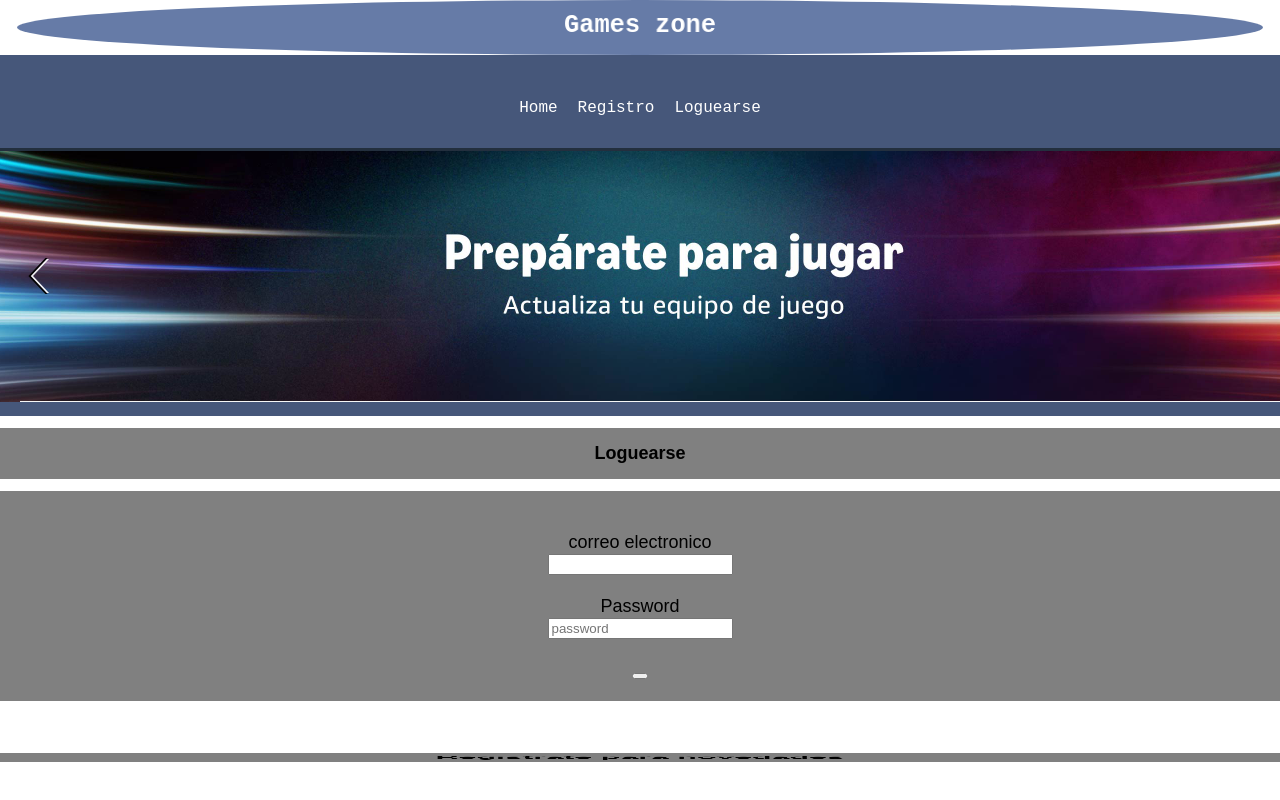
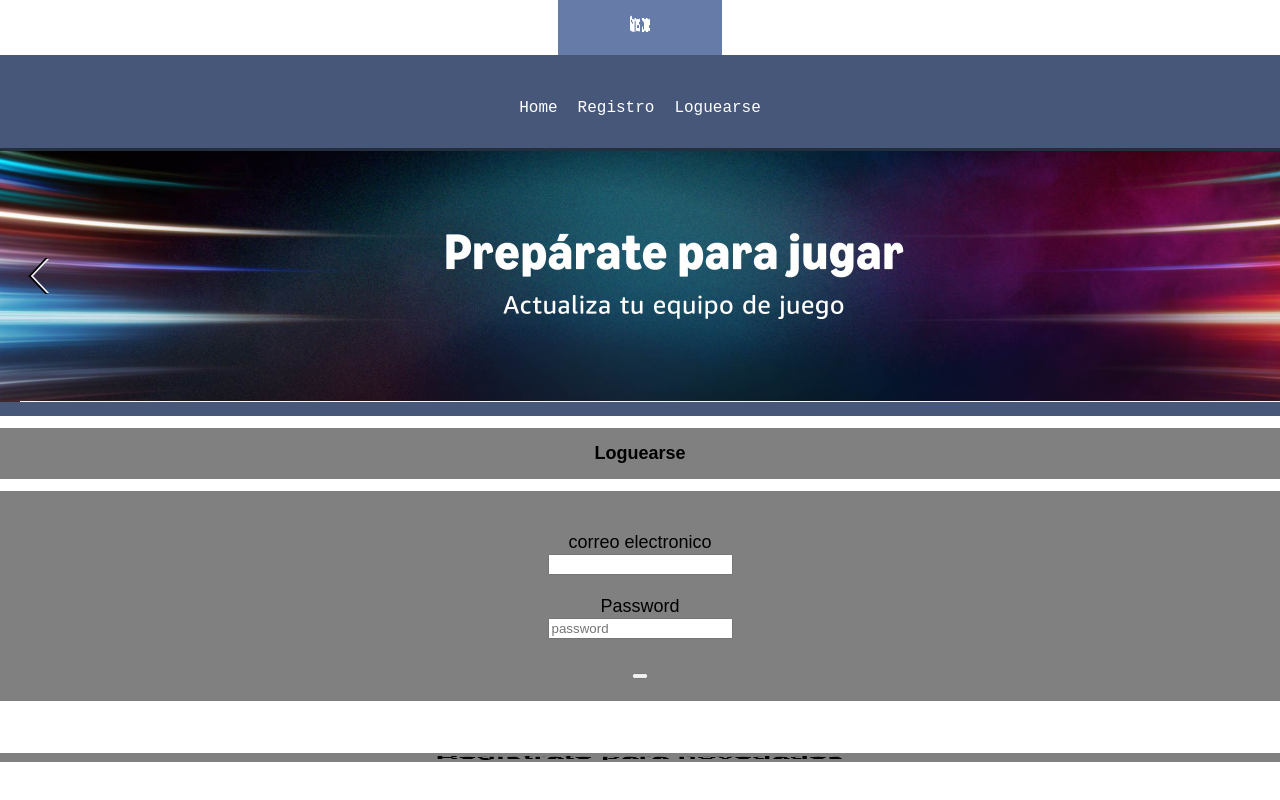
Before and after one commit to EzeMoreira/my-app, a React (Create React App) app: page / in a window 1280 px wide. Shown: the top 800 px of the page. Built offline with nearby package versions, Linux system fonts and the light colour scheme.

Commit message:
modificacion en calse .box

```diff
--- a/src/App.css
+++ b/src/App.css
@@ -34,8 +34,7 @@
   background-color: #667ba7;
   color: white;
   font-family: monospace;
-  border-radius: 50%;
-  animation: anim 1.5s infinite alternate ease-in-out
+  animation: anim 2s infinite alternate ease-in-out
 }
 
 a{
```
